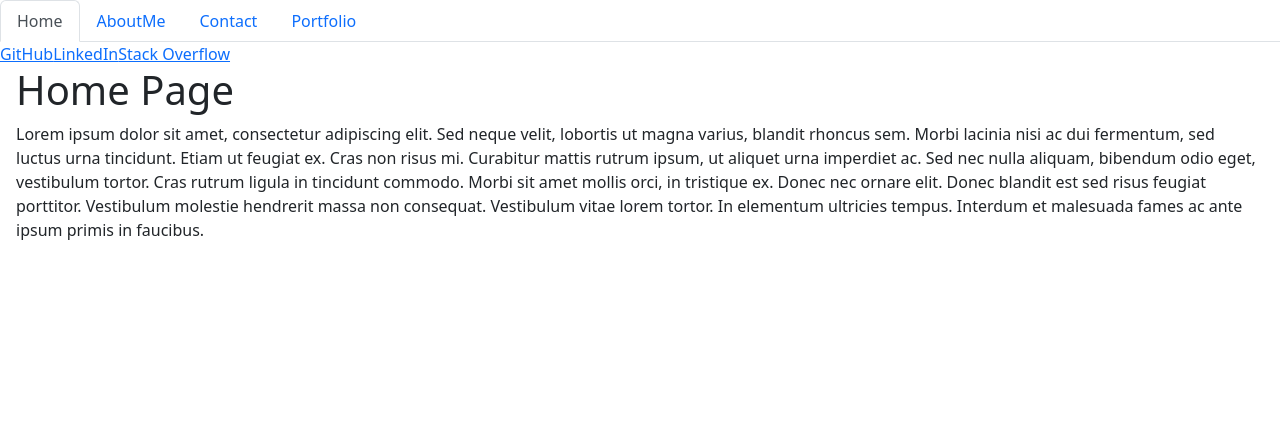
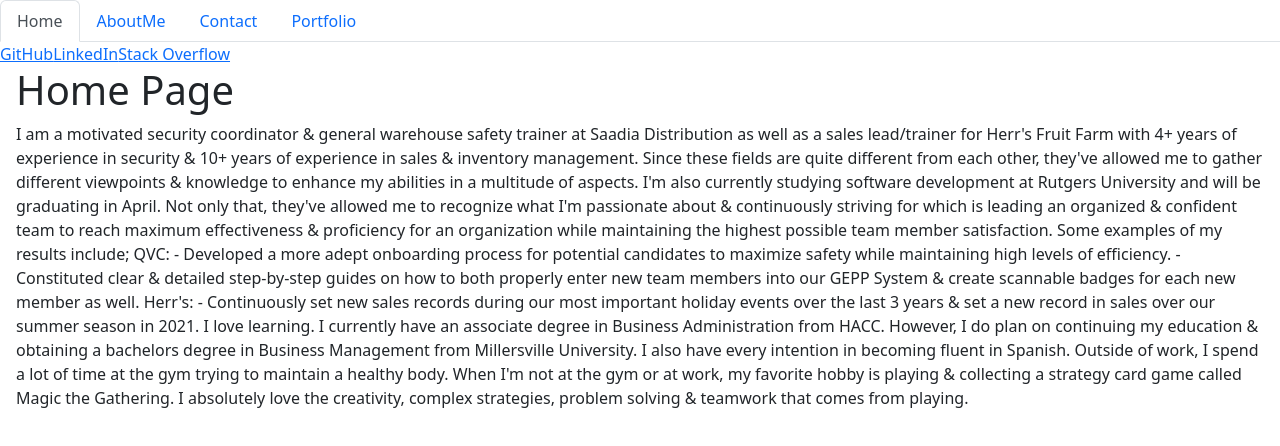
Before and after one commit to AlexMNewcomer/MyPortfolio, a React (Vite) app in the folder Portfolio/: page / in a window 1280 px wide. Shown: the top 446 px of the page. Built offline with nearby package versions, Linux system fonts and the light colour scheme.

Commit message:
Updated the Home page

```diff
--- a/Portfolio/src/App.css
+++ b/Portfolio/src/App.css
@@ -1,4 +1,5 @@
 @import url('/Users/alexnewcomer/Desktop/RUTGERS/homework/MyPortfolio/Portfolio/src/pages/*.css');
+@import url('./pages/*.css');
 
 header {
   display: flex;
--- a/Portfolio/src/pages/Home.jsx
+++ b/Portfolio/src/pages/Home.jsx
@@ -3,16 +3,20 @@
     <div>
       <h1>Home Page</h1>
       <p>
-        Lorem ipsum dolor sit amet, consectetur adipiscing elit. Sed neque
-        velit, lobortis ut magna varius, blandit rhoncus sem. Morbi lacinia nisi
-        ac dui fermentum, sed luctus urna tincidunt. Etiam ut feugiat ex. Cras
-        non risus mi. Curabitur mattis rutrum ipsum, ut aliquet urna imperdiet
-        ac. Sed nec nulla aliquam, bibendum odio eget, vestibulum tortor. Cras
-        rutrum ligula in tincidunt commodo. Morbi sit amet mollis orci, in
-        tristique ex. Donec nec ornare elit. Donec blandit est sed risus feugiat
-        porttitor. Vestibulum molestie hendrerit massa non consequat. Vestibulum
-        vitae lorem tortor. In elementum ultricies tempus. Interdum et malesuada
-        fames ac ante ipsum primis in faucibus.
+      I am a motivated security coordinator & general warehouse safety trainer at Saadia Distribution as well as a sales lead/trainer for Herr's Fruit Farm with 4+ years of experience in security & 10+ years of experience in sales & inventory management. Since these fields are quite different from each other, they've allowed me to gather different viewpoints & knowledge to enhance my abilities in a multitude of aspects. I'm also currently studying software development at Rutgers University and will be graduating in April. Not only that, they've allowed me to recognize what I'm passionate about & continuously striving for which is leading an organized & confident team to reach maximum effectiveness & proficiency for an organization while maintaining the highest possible team member satisfaction.
+
+Some examples of my results include;
+
+QVC:
+- Developed a more adept onboarding process for potential candidates to maximize safety while maintaining high levels of efficiency.
+- Constituted clear & detailed step-by-step guides on how to both properly enter new team members into our GEPP System & create scannable badges for each new member as well.
+
+Herr's:
+- Continuously set new sales records during our most important holiday events over the last 3 years & set a new record in sales over our summer season in 2021.
+
+I love learning. I currently have an associate degree in Business Administration from HACC. However, I do plan on continuing my education & obtaining a bachelors degree in Business Management from Millersville University. I also have every intention in becoming fluent in Spanish.
+
+Outside of work, I spend a lot of time at the gym trying to maintain a healthy body. When I'm not at the gym or at work, my favorite hobby is playing & collecting a strategy card game called Magic the Gathering. I absolutely love the creativity, complex strategies, problem solving & teamwork that comes from playing.
       </p>
     </div>
   );
```
